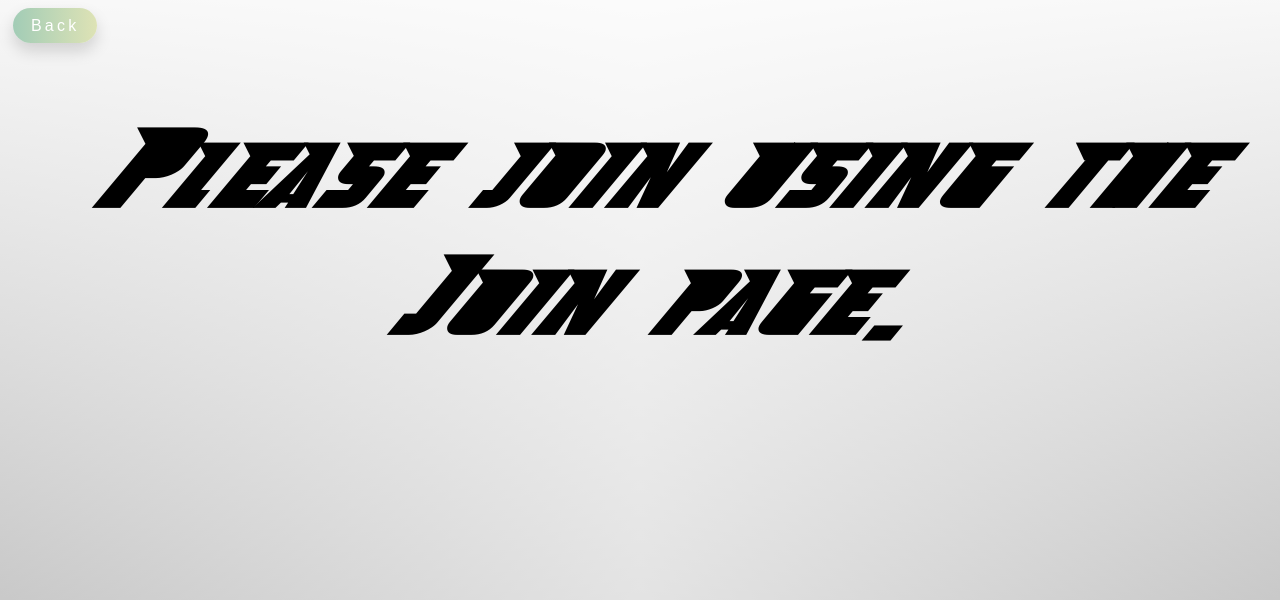
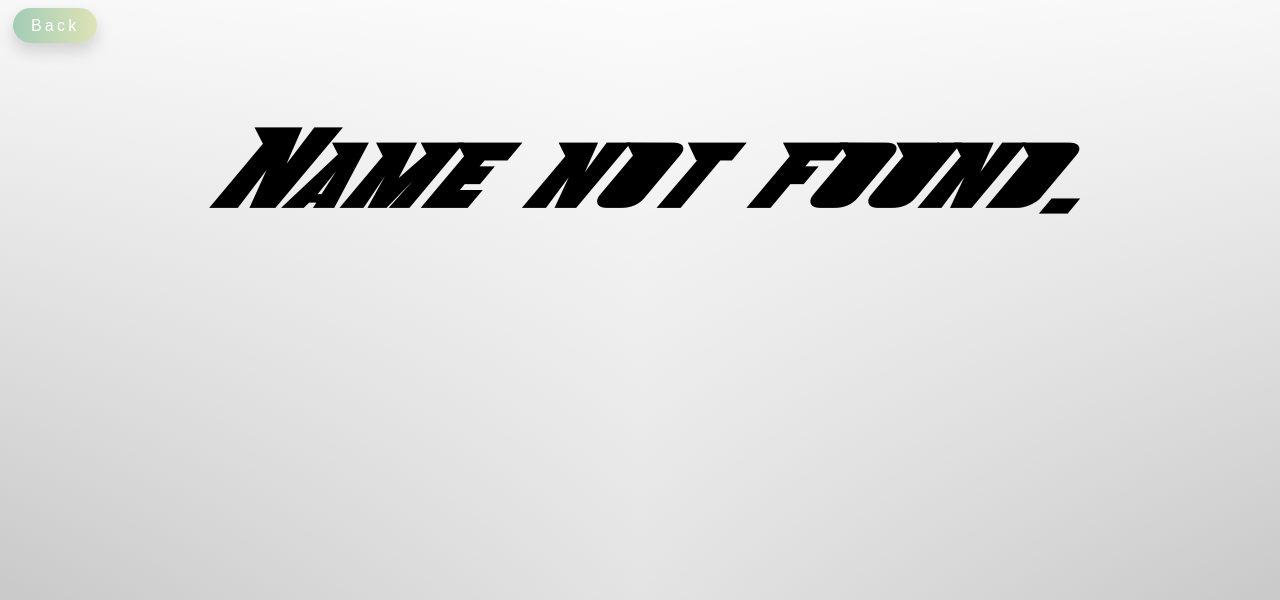
Before and after one commit to EvilMuffinHa/qbBuzzer, a Flask app: template src/templates/please.html in a window 1280 px wide. Shown: the top 600 px of the page. Run offline with Flask 2, Linux system fonts and the light colour scheme; the template is opened without the code that fills it: most values are stand-ins (such as "Sample title", 1, 10 or a date in 2020).

Commit message:
faking identities fixed

```diff
--- a/src/app.py
+++ b/src/app.py
@@ -70,11 +70,18 @@ def host():
 def play(hash):
 	if hash in games.keys():
 		if dohash(request.cookies.get('_gid')) == hash:
-			return render_template('gamehost.html', version=str(version), gamecode=hash)
+			return render_template('gamehost.html', title="Host", version=str(version), gamecode=hash)
 		else:
 			if "name" in request.cookies:
 				name = request.cookies.get("name")
-				return render_template('play.html', version=str(version), gamecode=hash, username=name)
+				wlist = whitelist()
+				if name in games[hash]["players"].keys():
+					return render_template('nametaken.html', title='Join Game', version=str(version))
+				elif (not all([a in wlist for a in name])) or (len(name) > 12):
+					return render_template('badname.html', title='Join Game', version=str(version))
+				else:
+					games[hash]["players"][name] = 0
+					return render_template('play.html', version=str(version), title="Play", gamecode=hash, username=name)
 			else:
 				return render_template('please.html', version=str(version))
 	else:
@@ -98,7 +105,6 @@ def join():
 		if hash in games.keys():
 			if form.name.data in games[hash]["players"].keys():
 				return render_template('nametaken.html', title='Join Game', version=str(version))
-			games[hash]["players"][form.name.data] = 0
 			resp = redirect(url_for("play", hash=hash))
 			resp.set_cookie("_gid", "")
 			resp.set_cookie("name", form.name.data)
--- a/src/templates/please.html
+++ b/src/templates/please.html
@@ -4,6 +4,6 @@
 	<a href="{{ url_for('join') }}">Back</a>
 </div>
 <div class="title">
-	<h1> Please join using the Join page. </h1>
+	<h1> Name not found. </h1>
 </div>
 {% endblock %}
```
